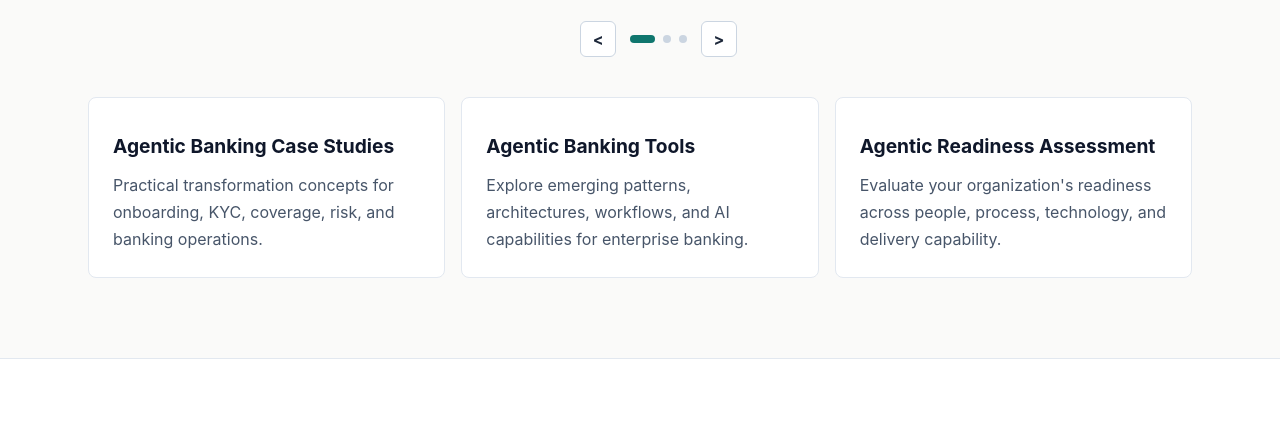
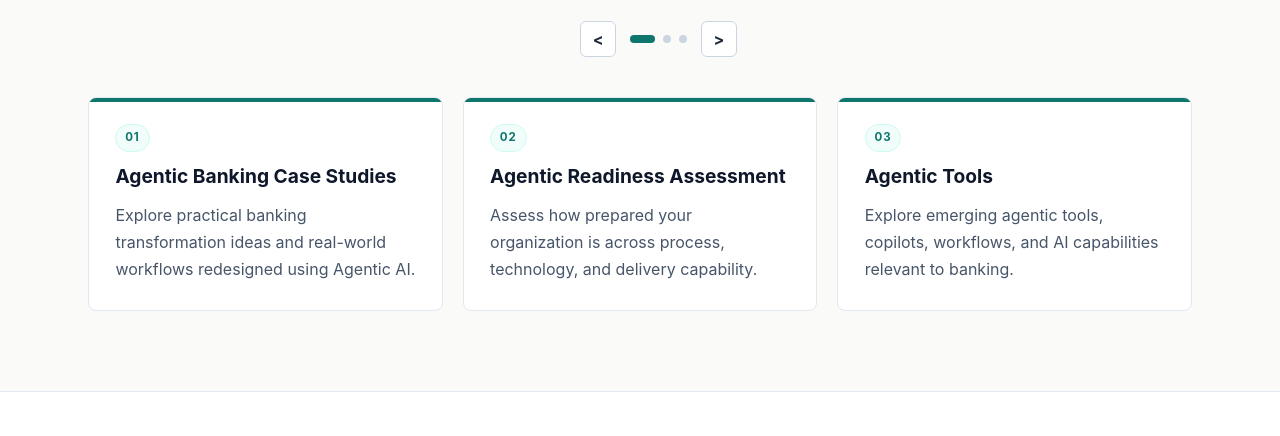
Before and after one commit to 2gauravc/personal-website, a plain HTML site: page index.html in a window 1280 px wide. Shown: the part 336-772 px from the top of the page. Drawn offline with nearby package versions, Linux system fonts and the light colour scheme.

Commit message:
Fixes #4

```diff
--- a/assets/css/style.css
+++ b/assets/css/style.css
@@ -274,7 +274,7 @@ input {
 
 .agentic-card-grid {
   display: grid;
-  gap: 1rem;
+  gap: 1.25rem;
   grid-column: 1 / -1;
   grid-template-columns: repeat(auto-fit, minmax(13rem, 1fr));
 }
@@ -297,6 +297,40 @@ input {
 .content-card:hover {
   border-color: rgb(148 163 184);
   box-shadow: 0 18px 45px rgba(15, 23, 42, 0.06);
+}
+
+.agentic-resource-card {
+  position: relative;
+  display: grid;
+  min-height: 13rem;
+  align-content: start;
+  overflow: hidden;
+  padding: 1.65rem;
+}
+
+.agentic-resource-card::before {
+  content: "";
+  position: absolute;
+  inset: 0 0 auto;
+  height: 0.25rem;
+  background: rgb(15 118 110);
+}
+
+.resource-index {
+  display: inline-flex;
+  width: fit-content;
+  border: 1px solid rgb(204 251 241);
+  border-radius: 999px;
+  background: rgb(240 253 250);
+  padding: 0.25rem 0.55rem;
+  color: rgb(15 118 110);
+  font-size: 0.72rem;
+  font-weight: 750;
+  letter-spacing: 0.08em;
+}
+
+.agentic-resource-card h3 {
+  margin-top: 1.1rem;
 }
 
 .card-kicker {
--- a/index.html
+++ b/index.html
@@ -56,17 +56,20 @@
             </div>
           </div>
           <div class="agentic-card-grid" aria-label="Agentic banking resources">
-            <a href="case-studies/index.html" class="content-card">
+            <a href="case-studies/index.html" class="content-card agentic-resource-card">
+              <span class="resource-index">01</span>
               <h3>Agentic Banking Case Studies</h3>
-              <p>Practical transformation concepts for onboarding, KYC, coverage, risk, and banking operations.</p>
+              <p>Explore practical banking transformation ideas and real-world workflows redesigned using Agentic AI.</p>
             </a>
-            <a href="downloads/index.html" class="content-card" id="tools">
-              <h3>Agentic Banking Tools</h3>
-              <p>Explore emerging patterns, architectures, workflows, and AI capabilities for enterprise banking.</p>
+            <a href="downloads/index.html" class="content-card agentic-resource-card" id="readiness">
+              <span class="resource-index">02</span>
+              <h3>Agentic Readiness Assessment</h3>
+              <p>Assess how prepared your organization is across process, technology, and delivery capability.</p>
             </a>
-            <a href="downloads/index.html" class="content-card" id="readiness">
-              <h3>Agentic Readiness Assessment</h3>
-              <p>Evaluate your organization's readiness across people, process, technology, and delivery capability.</p>
+            <a href="downloads/index.html" class="content-card agentic-resource-card" id="tools">
+              <span class="resource-index">03</span>
+              <h3>Agentic Tools</h3>
+              <p>Explore emerging agentic tools, copilots, workflows, and AI capabilities relevant to banking.</p>
             </a>
           </div>
         </div>
```
